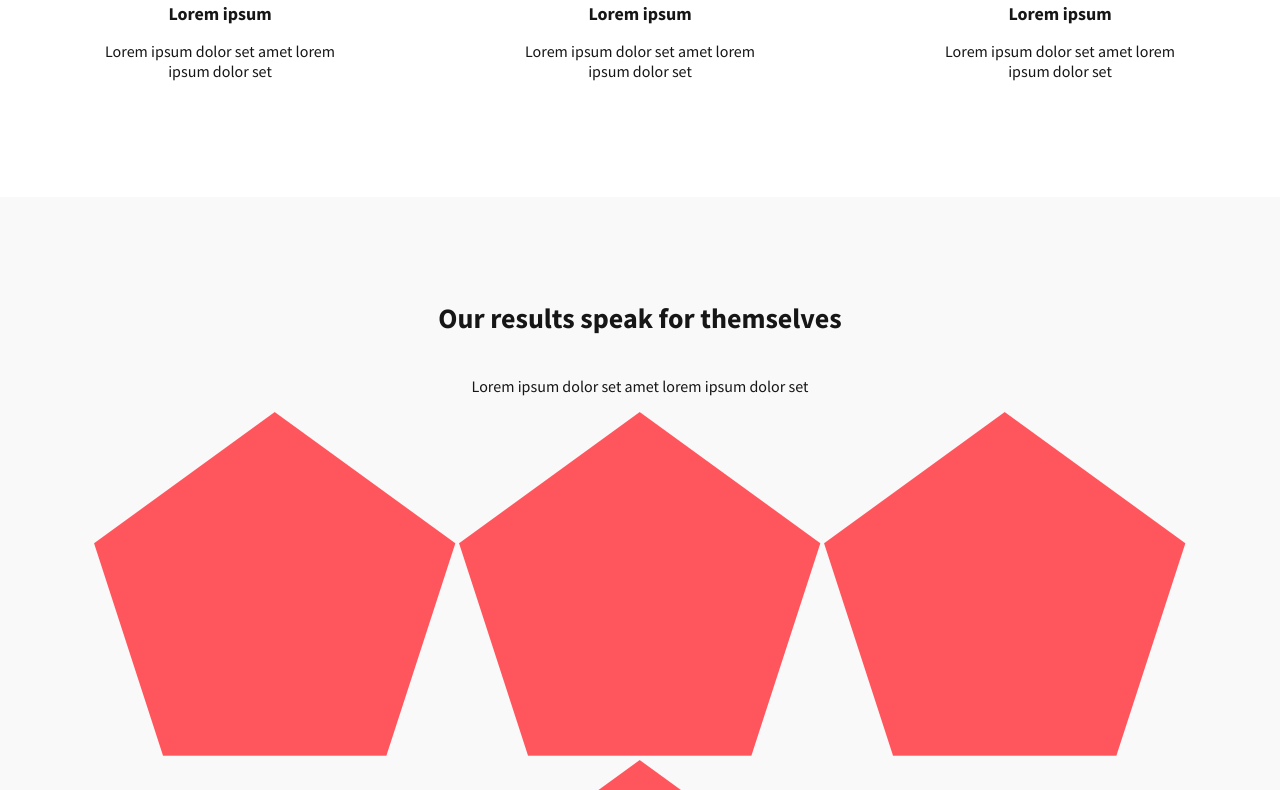
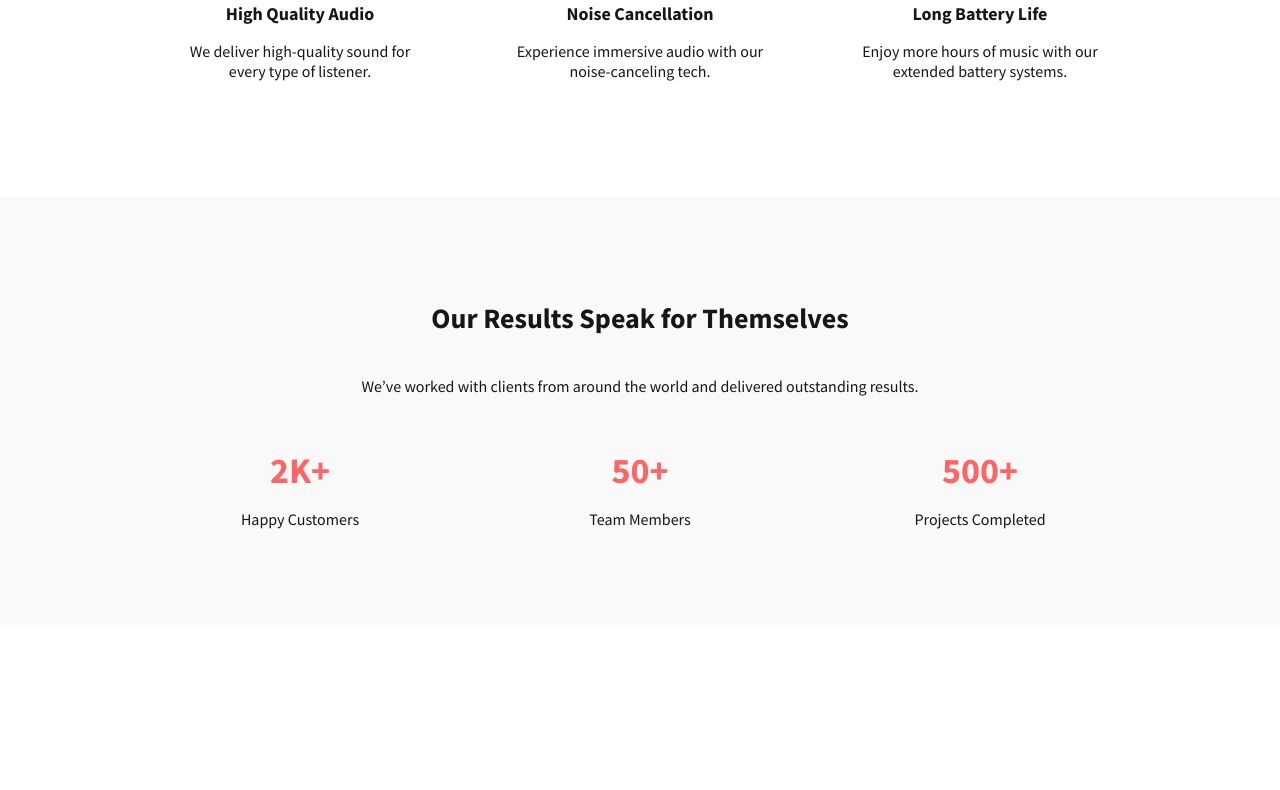
Before and after one commit to yildumd/dynamic-to-do-list-js, a plain HTML site: page root/headphones_project/2-index.html in a window 1280 px wide. Shown: the part 759-1549 px from the top of the page. After the commit the page ends 1384 px from the top, so only its background shows below. Drawn offline with Linux system fonts and the light colour scheme.

Commit message:
Add our results section - Task 4

```diff
--- a/root/headphones_project/2-index.html
+++ b/root/headphones_project/2-index.html
@@ -29,34 +29,46 @@
   </header>
 
   <section class="what-we-do">
-      <h2 class="section-title">What we do…</h2>
+    <div class="container">
+      <h2 class="section-title">What we do...</h2>
       <div class="features">
         <div class="feature">
-          <div class="icon">💡</div>
-          <h3>Lorem ipsum</h3>
-          <p>Lorem ipsum dolor set amet lorem ipsum dolor set</p>
+          <span class="icon">🎧</span>
+          <h3>High Quality Audio</h3>
+          <p>We deliver high-quality sound for every type of listener.</p>
         </div>
         <div class="feature">
-          <div class="icon">🔊</div>
-          <h3>Lorem ipsum</h3>
-          <p>Lorem ipsum dolor set amet lorem ipsum dolor set</p>
+          <span class="icon">🔊</span>
+          <h3>Noise Cancellation</h3>
+          <p>Experience immersive audio with our noise-canceling tech.</p>
         </div>
         <div class="feature">
-          <div class="icon">🎧</div>
-          <h3>Lorem ipsum</h3>
-          <p>Lorem ipsum dolor set amet lorem ipsum dolor set</p>
+          <span class="icon">🔋</span>
+          <h3>Long Battery Life</h3>
+          <p>Enjoy more hours of music with our extended battery systems.</p>
+        </div>
       </div>
     </div>
   </section>
 
   <section class="our-results">
-      <h2 class="section-title">Our results speak for themselves</h2>
-      <p class="results-text">Lorem ipsum dolor set amet lorem ipsum dolor set</p>
-      <div class="pentagons">
-        <img src="images/pentagone.png" alt="Result 1" />
-        <img src="images/pentagone.png" alt="Result 2" />
-        <img src="images/pentagone.png" alt="Result 3" />
-        <img src="images/pentagone.png" alt="Result 4" />
+    <div class="container">
+      <h2 class="section-title">Our Results Speak for Themselves</h2>
+      <p>We’ve worked with clients from around the world and delivered outstanding results.</p>
+      <div class="metrics">
+        <div class="metric">
+          <h3>2K+</h3>
+          <p>Happy Customers</p>
+        </div>
+        <div class="metric">
+          <h3>50+</h3>
+          <p>Team Members</p>
+        </div>
+        <div class="metric">
+          <h3>500+</h3>
+          <p>Projects Completed</p>
+        </div>
+      </div>
     </div>
   </section>
 </body>
```
Lines whose indentation alone changed are shown as unchanged.
